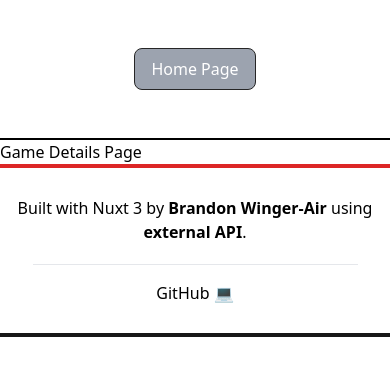
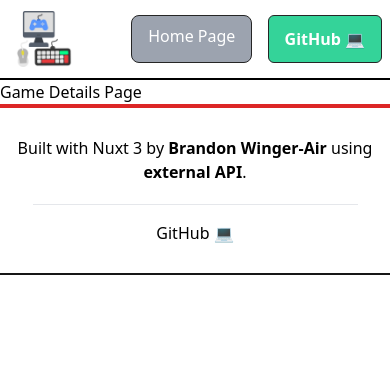
Before and after one commit to BrandonWingerAir/nuxt-3-video-game-search, a Nuxt app: page /games/1 in a window 390 px wide. Shown: the top 376 px of the page. Built offline with nearby package versions, Linux system fonts and the light colour scheme.

Commit message:
add site logo image, responsive styles and github button in header

```diff
--- a/components/GameCard.vue
+++ b/components/GameCard.vue
@@ -35,7 +35,7 @@ const config = useRuntimeConfig();
 const imgPath = computed(() => props.game?.image.original_url != null ? `${config.public.imgBaseUrl}${props.game.image.original_url}` : 'https://via.placeholder.com/300x500');
 </script>
 
-<style>
+<style scoped>
 img {
     max-height: 100%;
     max-width: 100%;
--- a/layouts/default.vue
+++ b/layouts/default.vue
@@ -1,14 +1,20 @@
 <template>
-  <nav class="flex justify-center bg-white border-b-2 border-black text-white py-12">
-    <NuxtLink to="/" class="px-4 py-2 bg-gray-400 border border-neutral-800 rounded-lg">
+  <nav class="h-20 flex justify-between bg-white border-b-2 border-black pl-4 md:pl-6 pr-2 md:pr-4 py-4 text-white">
+    <img src="/gaming-pc-logo.png" alt="gaming logo" class="w-14 h-14 self-center">
+
+    <NuxtLink to="/" class="h-12 px-4 pt-2 ml-11 bg-gray-400 border border-neutral-800 rounded-lg self-center">
       Home Page
     </NuxtLink>
+
+    <button class="h-12 bg-emerald-400 hover:bg-emerald-500 px-4 border border-neutral-800 rounded-md hover:text-neutral-100 font-semibold self-center">
+      <a href="https://github.com/BrandonWingerAir/nuxt-3-video-game-search" target="_blank">GitHub 💻</a>
+    </button>
   </nav>
   <main>
     <slot/>
   </main>
 
-  <div class="bg-white text-center py-7 border-t-4 border-t-red-600 border-b-4 border-b-neutral-900">
+  <div class="bg-white text-center py-7 border-t-4 border-t-red-600 border-b-2 md:border-b-4 border-b-neutral-900">
     <h2 class="mb-5">
       Built with Nuxt 3 by <a href="https://www.brandonwinger-air.com" target="_blank" class="font-semibold">Brandon Winger-Air</a> using <a href="https://www.giantbomb.com/api/" target="_blank" class="font-semibold">external API</a>.
     </h2>
--- a/pages/index.vue
+++ b/pages/index.vue
@@ -22,7 +22,7 @@
           </div>
           <button
             @click="!showResults ? showResults = !showResults : showResults = showResults; hideSuggestions = true"
-            class="h-9 px-3 bg-neutral-500 text-white border border-neutral-700 active:border-neutral-500 font-semibold rounded-lg"
+            class="h-9 px-3 bg-neutral-500 hover:bg-neutral-400 active:bg-neutral-500 text-white border border-neutral-700 active:border-neutral-500 font-semibold rounded-lg"
           >
             Search <span class="text-sm">🔎</span>
           </button>
```
Also changed, not shown: public/gaming-pc-logo.png (added).
